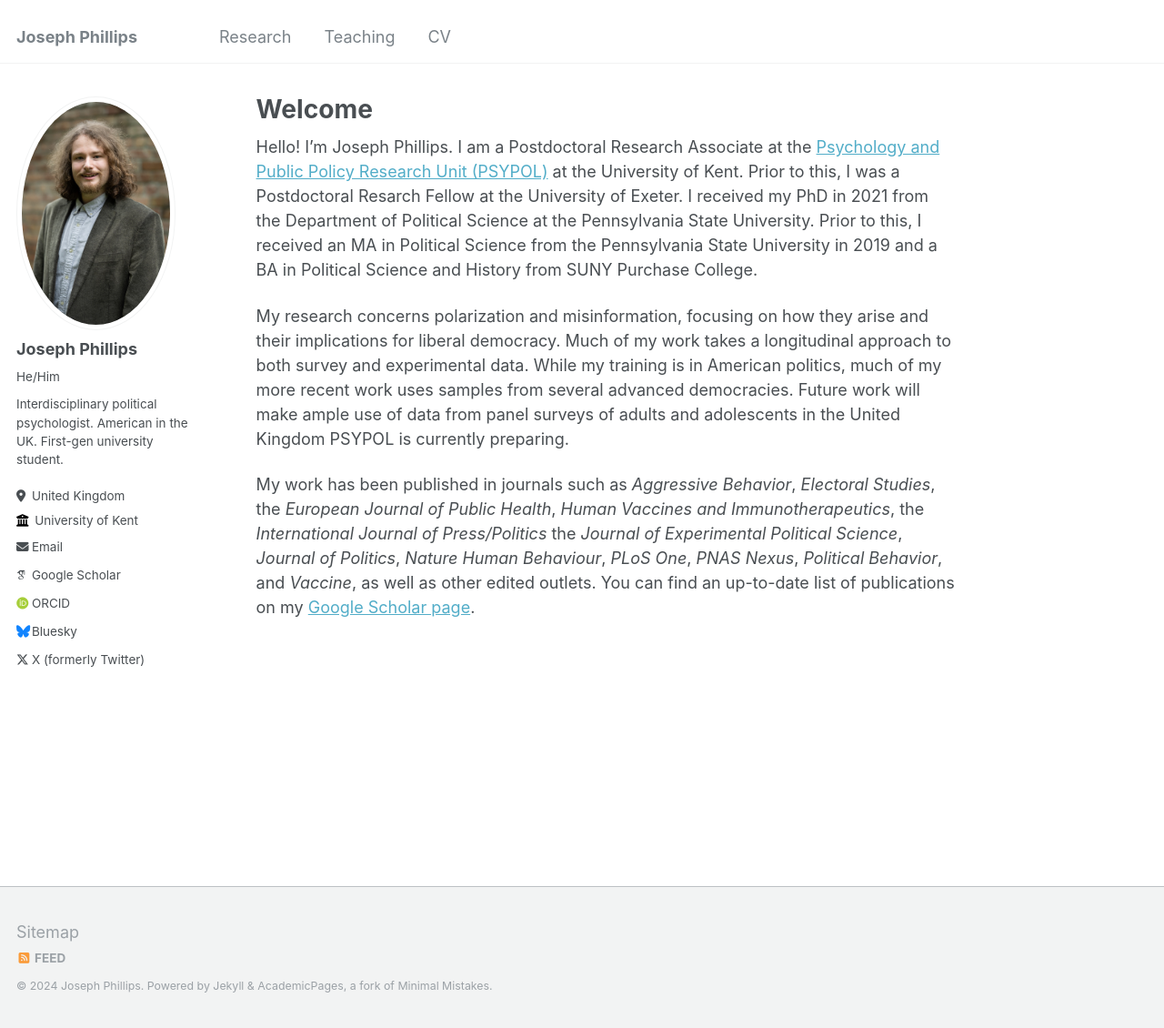
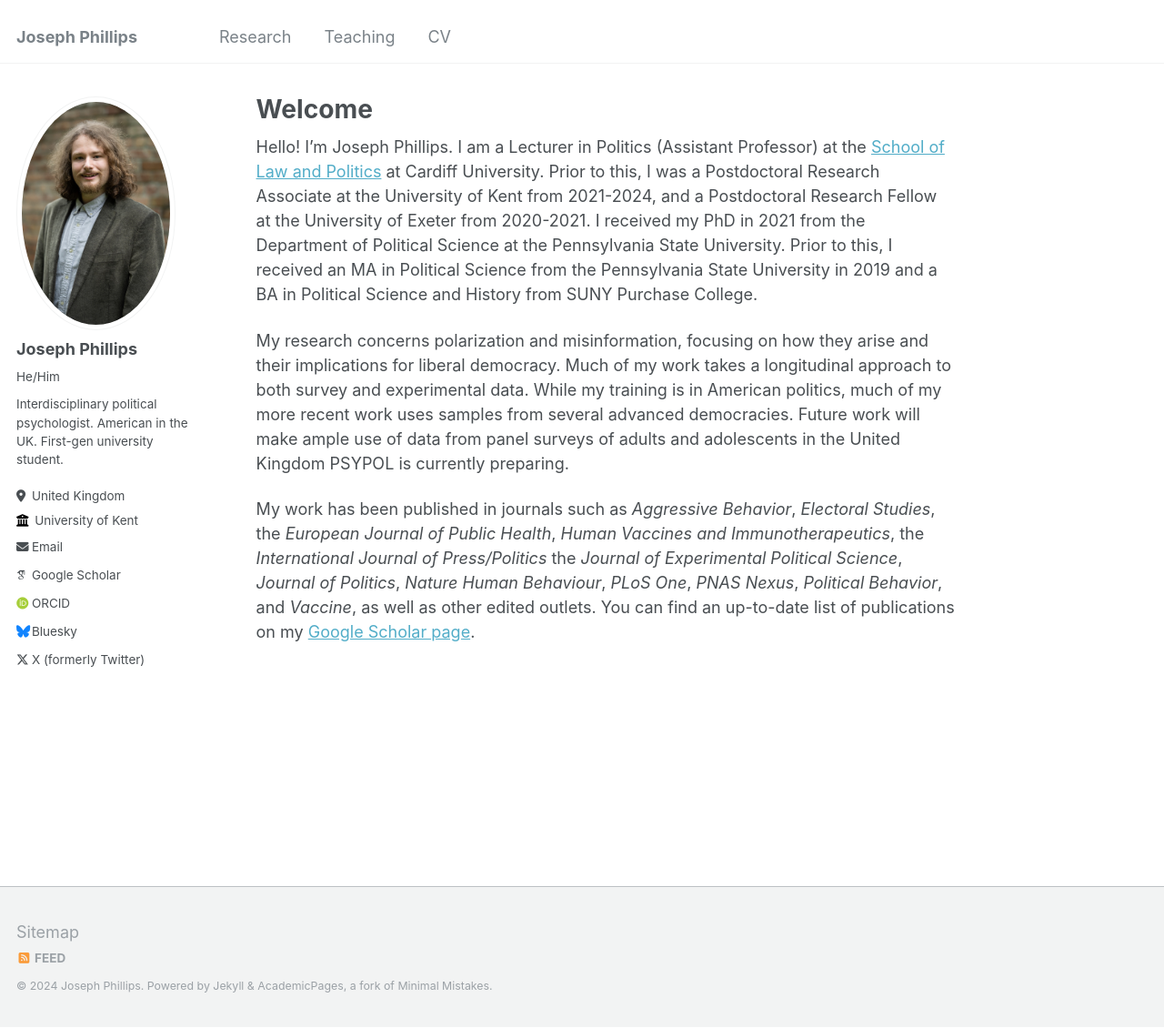
Before and after one commit to polpsychjoe/polpsychjoe.github.io, a Jekyll site: the page built from _pages/about.md, in a window 1280 px wide and 1130 px high. Shown: the whole window at 91% size. Built offline with Jekyll 4.4.1, drawn with Linux system fonts in a browser that asks for light colours; some web fonts are replaced.

Commit message:
Update about.md

```diff
--- a/_pages/about.md
+++ b/_pages/about.md
@@ -7,7 +7,7 @@ redirect_from:
   - /about.html
 ---
 
-Hello! I'm Joseph Phillips. I am a Postdoctoral Research Associate at the [Psychology and Public Policy Research Unit (PSYPOL)](https://research.kent.ac.uk/psypol/) at the University of Kent. Prior to this, I was a Postdoctoral Resarch Fellow at the University of Exeter. I received my PhD in 2021 from the Department of Political Science at the Pennsylvania State University. Prior to this, I received an MA in Political Science from the Pennsylvania State University in 2019 and a BA in Political Science and History from SUNY Purchase College.
+Hello! I'm Joseph Phillips. I am a Lecturer in Politics (Assistant Professor) at the [School of Law and Politics](https://www.cardiff.ac.uk/law-politics) at Cardiff University. Prior to this, I was a Postdoctoral Research Associate at the University of Kent from 2021-2024, and a Postdoctoral Research Fellow at the University of Exeter from 2020-2021. I received my PhD in 2021 from the Department of Political Science at the Pennsylvania State University. Prior to this, I received an MA in Political Science from the Pennsylvania State University in 2019 and a BA in Political Science and History from SUNY Purchase College.
 
 My research concerns polarization and misinformation, focusing on how they arise and their implications for liberal democracy. Much of my work takes a longitudinal approach to both survey and experimental data. While my training is in American politics, much of my more recent work uses samples from several advanced democracies. Future work will make ample use of data from panel surveys of adults and adolescents in the United Kingdom PSYPOL is currently preparing.
 
```
